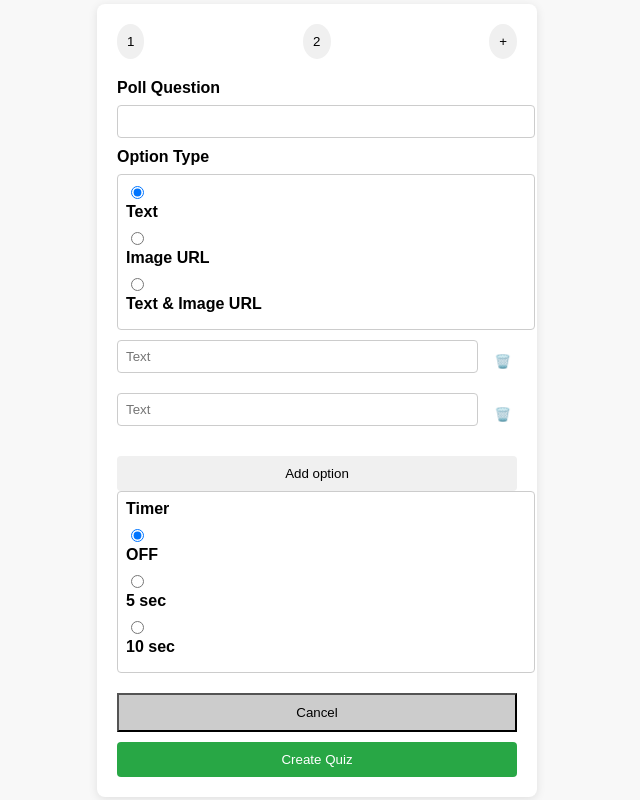
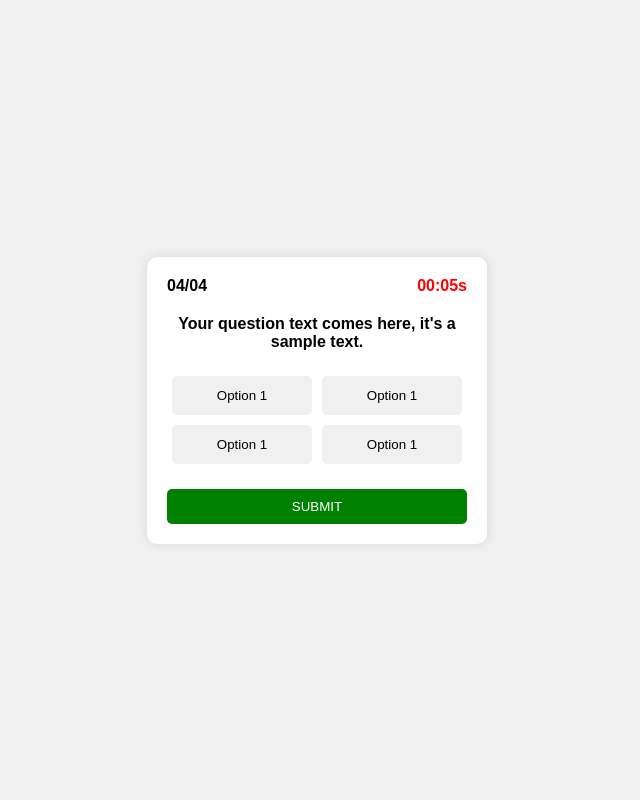
Before and after one commit to mausumibiswas/Quiz-builder-App, a plain HTML site: page index.html in a window 1280 px wide. Shown: the whole page, without its empty margins (323-963 px from the left). Drawn offline with Linux system fonts and the light colour scheme.

Commit message:
quiz interface

```diff
--- a/index.html
+++ b/index.html
@@ -3,62 +3,25 @@
 <head>
     <meta charset="UTF-8">
     <meta name="viewport" content="width=device-width, initial-scale=1.0">
-    <title>Create Poll Quiz</title>
+    <title>Quiz Page</title>
     <link rel="stylesheet" href="styles.css">
 </head>
 <body>
-    <div class="modal">
-        <form id="quizForm">
-            <div class="question-header">
-                <button type="button" id="prevQuestion">1</button>
-                <button type="button" id="currentQuestion">2</button>
-                <button type="button" id="addQuestion">+</button>
-            </div>
-
-            <label for="pollQuestion">Poll Question</label>
-            <input type="text" id="pollQuestion" name="pollQuestion" required>
-
-            <label>Option Type</label>
-            <div class="option-type">
-                <input type="radio" id="textOption" name="optionType" value="Text" required checked>
-                <label for="textOption">Text</label>
-
-                <input type="radio" id="imageURLOption" name="optionType" value="ImageURL">
-                <label for="imageURLOption">Image URL</label>
-
-                <input type="radio" id="textImageOption" name="optionType" value="TextImageURL">
-                <label for="textImageOption">Text & Image URL</label>
-            </div>
-
-            <div id="optionsContainer">
-                <div class="option-group">
-                    <input type="text" name="option1" placeholder="Text">
-                    <button type="button" class="delete-option">🗑️</button>
-                </div>
-                <div class="option-group">
-                    <input type="text" name="option2" placeholder="Text">
-                    <button type="button" class="delete-option">🗑️</button>
-                </div>
-            </div>
-            <button type="button" id="addOption">Add option</button>
-
-            <div class="timer">
-                <label>Timer</label>
-                <input type="radio" id="timerOff" name="timer" value="off" checked>
-                <label for="timerOff">OFF</label>
-
-                <input type="radio" id="timer5Sec" name="timer" value="5">
-                <label for="timer5Sec">5 sec</label>
-
-                <input type="radio" id="timer10Sec" name="timer" value="10">
-                <label for="timer10Sec">10 sec</label>
-            </div>
-
-            <div class="button-group">
-                <button type="button" id="cancelButton">Cancel</button>
-                <button type="submit">Create Quiz</button>
-            </div>
-        </form>
+    <div class="quiz-container">
+        <div class="header">
+            <span class="question-number">04/04</span>
+            <span class="timer" id="timer">00:10s</span>
+        </div>
+        <div class="question">
+            <p>Your question text comes here, it's a sample text.</p>
+        </div>
+        <div class="options">
+            <button class="option" onclick="selectOption(this)">Option 1</button>
+            <button class="option" onclick="selectOption(this)">Option 1</button>
+            <button class="option" onclick="selectOption(this)">Option 1</button>
+            <button class="option" onclick="selectOption(this)">Option 1</button>
+        </div>
+        <button class="submit-btn" onclick="submitAnswer()">SUBMIT</button>
     </div>
 
     <script src="script.js"></script>
--- a/script.js
+++ b/script.js
@@ -1,57 +1,49 @@
-document.getElementById('cancelButton').addEventListener('click', function() {
-    document.getElementById('quizForm').reset();
-});
+let selectedOption = null;
+let timer = 10;
+let interval;
 
-document.getElementById('addOption').addEventListener('click', function() {
-    const optionsContainer = document.getElementById('optionsContainer');
-    const optionCount = optionsContainer.querySelectorAll('.option-group').length + 1;
+function selectOption(element) {
+    if (selectedOption) {
+        selectedOption.classList.remove('selected');
+    }
+    element.classList.add('selected');
+    selectedOption = element;
+}
 
-    if (optionCount <= 5) {
-        const newOption = document.createElement('div');
-        newOption.className = 'option-group';
-        newOption.innerHTML = `
-            <input type="text" name="option${optionCount}" placeholder="Text">
-            <button type="button" class="delete-option">🗑️</button>
-        `;
-        optionsContainer.appendChild(newOption);
-
-        newOption.querySelector('.delete-option').addEventListener('click', function() {
-            newOption.remove();
+function submitAnswer() {
+    if (selectedOption) {
+        const answer = selectedOption.textContent;
+        // Send the answer to the server
+        fetch('/submit-answer', {
+            method: 'POST',
+            headers: {
+                'Content-Type': 'application/json'
+            },
+            body: JSON.stringify({ answer: answer })
+        }).then(response => {
+            if (response.ok) {
+                alert('Answer submitted successfully');
+            } else {
+                alert('Failed to submit answer');
+            }
+        }).catch(error => {
+            console.error('Error:', error);
         });
     } else {
-        alert('Maximum 5 options allowed.');
+        alert('Please select an option');
     }
-});
+}
 
-document.getElementById('quizForm').addEventListener('submit', function(event) {
-    event.preventDefault();
+function startTimer() {
+    interval = setInterval(() => {
+        if (timer > 0) {
+            timer--;
+            document.getElementById('timer').textContent = `00:${timer < 10 ? '0' + timer : timer}s`;
+        } else {
+            clearInterval(interval);
+            submitAnswer();
+        }
+    }, 1000);
+}
 
-    const pollQuestion = document.getElementById('pollQuestion').value;
-    const optionType = document.querySelector('input[name="optionType"]:checked').value;
-    const timer = document.querySelector('input[name="timer"]:checked').value;
-
-    const options = Array.from(document.querySelectorAll('#optionsContainer .option-group input[type="text"]'))
-        .map(input => input.value);
-
-    const quizData = {
-        pollQuestion,
-        optionType,
-        options,
-        timer
-    };
-
-    fetch('/api/create-poll-quiz', {
-        method: 'POST',
-        headers: {
-            'Content-Type': 'application/json',
-        },
-        body: JSON.stringify(quizData),
-    })
-    .then(response => response.json())
-    .then(data => {
-        alert('Poll quiz created successfully!');
-    })
-    .catch(error => {
-        console.error('Error:', error);
-    });
-});
+window.onload = startTimer;
--- a/styles.css
+++ b/styles.css
@@ -1,6 +1,6 @@
 body {
     font-family: Arial, sans-serif;
-    background-color: #f8f8f8;
+    background-color: #f0f0f0;
     display: flex;
     justify-content: center;
     align-items: center;
@@ -8,80 +8,63 @@ body {
     margin: 0;
 }
 
-.modal {
-    background-color: white;
+.quiz-container {
+    background-color: #fff;
     padding: 20px;
-    border-radius: 8px;
-    box-shadow: 0 2px 10px rgba(0, 0, 0, 0.1);
-    width: 400px;
+    border-radius: 10px;
+    box-shadow: 0 0 10px rgba(0, 0, 0, 0.1);
+    width: 300px;
+    text-align: center;
 }
 
-.question-header {
+.header {
     display: flex;
     justify-content: space-between;
     margin-bottom: 20px;
 }
 
-.question-header button {
-    padding: 10px;
-    border-radius: 50%;
-    border: none;
-    background-color: #f0f0f0;
-    cursor: pointer;
-}
-
-label {
-    display: block;
-    margin-bottom: 8px;
+.question-number {
     font-weight: bold;
 }
 
-input[type="text"], .option-type, .timer {
-    width: 100%;
-    padding: 8px;
-    margin-bottom: 10px;
-    border: 1px solid #ccc;
-    border-radius: 4px;
+.timer {
+    color: red;
+    font-weight: bold;
 }
 
-.option-group {
-    display: flex;
-    align-items: center;
-    margin-bottom: 10px;
+.question p {
+    font-size: 16px;
+    font-weight: bold;
+    margin-bottom: 20px;
 }
 
-.option-group input[type="text"] {
-    flex: 1;
+.options {
+    display: flex;
+    flex-wrap: wrap;
+    justify-content: space-between;
 }
 
-.delete-option {
-    margin-left: 10px;
-    background-color: transparent;
+.option {
+    background-color: #f0f0f0;
+    border: 2px solid transparent;
+    padding: 10px;
+    margin: 5px;
+    flex: 1 0 45%;
+    cursor: pointer;
+    border-radius: 5px;
+}
+
+.option.selected {
+    border-color: blue;
+}
+
+.submit-btn {
+    background-color: green;
+    color: white;
+    padding: 10px;
+    margin-top: 20px;
     border: none;
     cursor: pointer;
+    border-radius: 5px;
+    width: 100%;
 }
-
-button#addOption, button[type="submit"] {
-    width: 100%;
-    padding: 10px;
-    margin-top: 10px;
-    border: none;
-    border-radius: 4px;
-    cursor: pointer;
-}
-
-button#addOption {
-    background-color: #f0f0f0;
-}
-
-button[type="submit"] {
-    background-color: #28a745;
-    color: white;
-}
-
-button#cancelButton {
-    background-color: #ccc;
-    width: 100%;
-    padding: 10px;
-    margin-top: 10px;
-}
```
Also changed, not shown: quiz.html (added, +123 -0 lines), server.js (+10 -37 lines).
